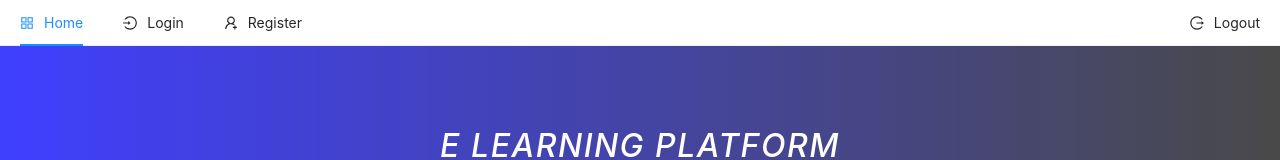
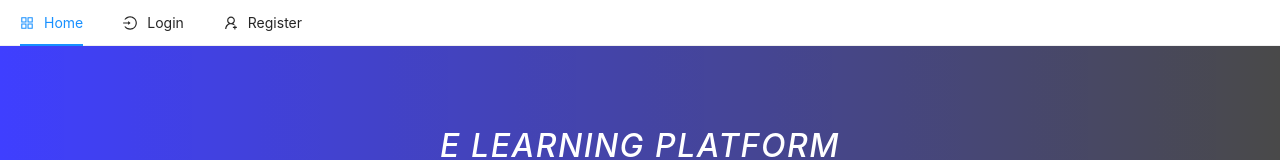
Before and after one commit to ArslanJajja1/eLearning-Platform, a Next.js app in the folder client/: page / in a window 1280 px wide. Shown: the top 160 px of the page. Built offline with nearby package versions, Linux system fonts and the light colour scheme.

Commit message:
conditional showing nav items

```diff
--- a/client/components/TopNav.js
+++ b/client/components/TopNav.js
@@ -15,6 +15,7 @@ const { Item } = Menu;
 const TopNav = () => {
     const [current, setCurrent] = useState("");
     const { state, dispatch } = useContext(Context);
+    const { user } = state;
     const router = useRouter();
     const logout = async () => {
         dispatch({
@@ -41,6 +42,8 @@ const TopNav = () => {
                     <a>Home</a>
                 </Link>
             </Item>
+            {user === null && (
+                <>
                     <Item
                         className="d-inline-flex align-items-center"
                         key="/login"
@@ -61,6 +64,9 @@ const TopNav = () => {
                             <a>Register</a>
                         </Link>
                     </Item>
+                </>
+            )}
+            {user !== null && (
                 <Item
                     className="d-inline-flex align-items-center ms-auto"
                     icon={<LogoutOutlined />}
@@ -68,6 +74,7 @@ const TopNav = () => {
                 >
                     Logout
                 </Item>
+            )}
         </Menu>
     );
 };
```
Lines whose indentation alone changed are shown as unchanged.
